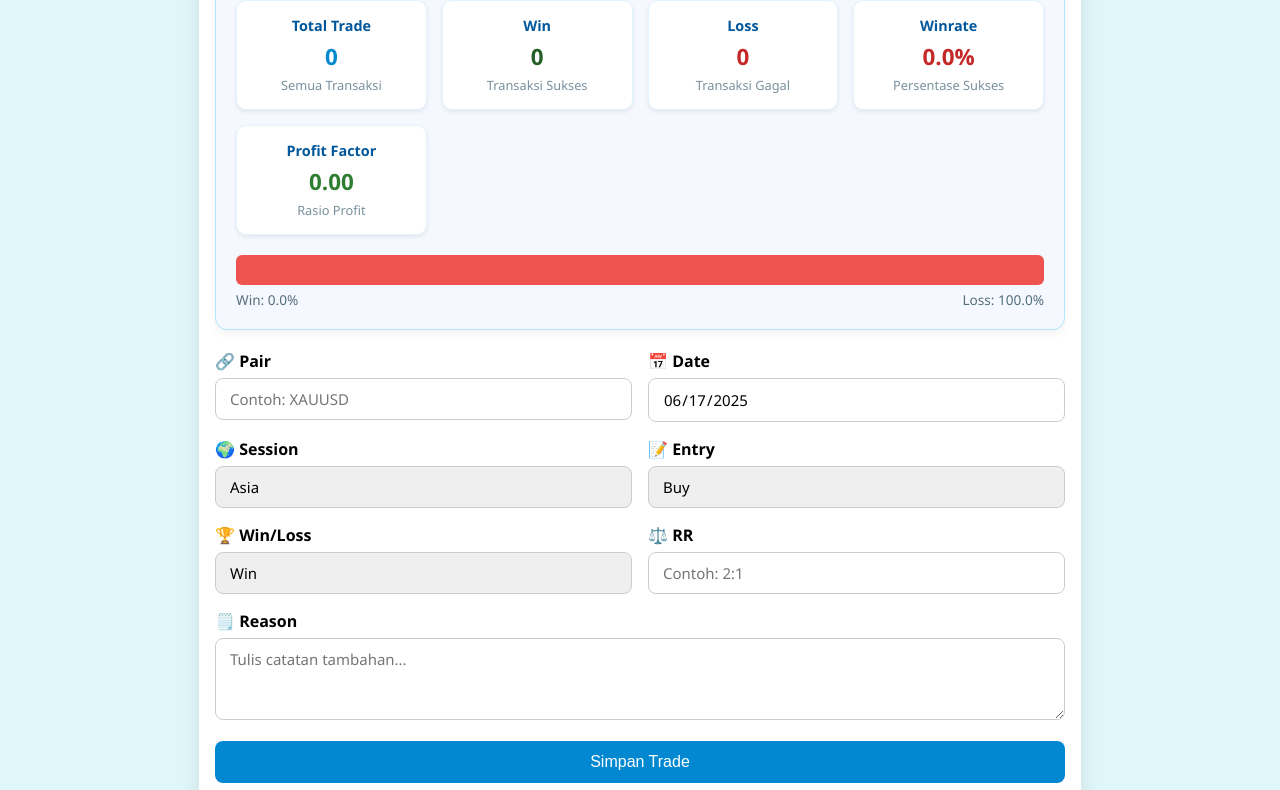
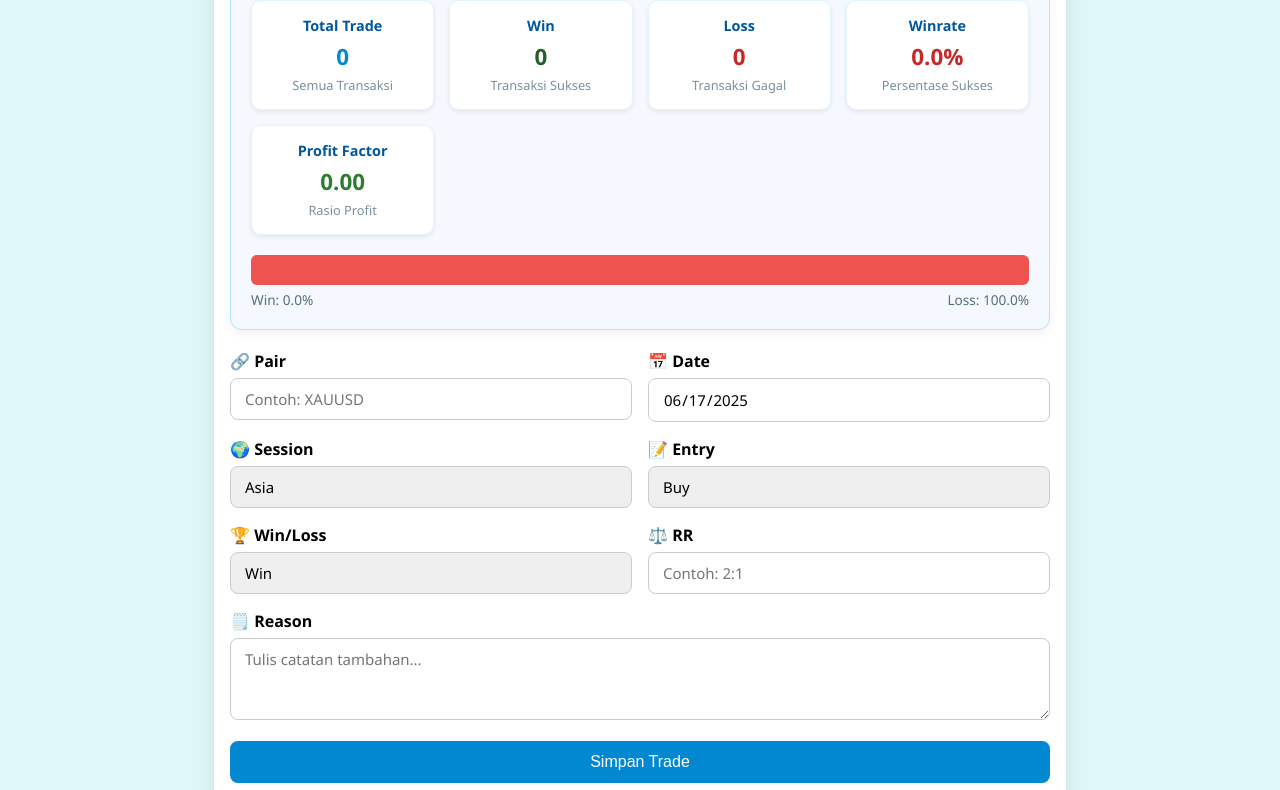
Before and after one commit to pixumi/jurnal_trading, a website: page index.html in a window 1280 px wide. Shown: the part 200-990 px from the top of the page. Drawn offline with Linux system fonts and the light colour scheme.

Commit message:
Update style.css

```diff
--- a/style.css
+++ b/style.css
@@ -86,7 +86,7 @@ body.dark-mode {
 .container {
   background-color: #fff;
   width: 95%;
-  max-width: 850px;
+  max-width: 820px;
   margin: 100px 40px;
   padding-left: 16px;
   padding-right: 16px;
```
